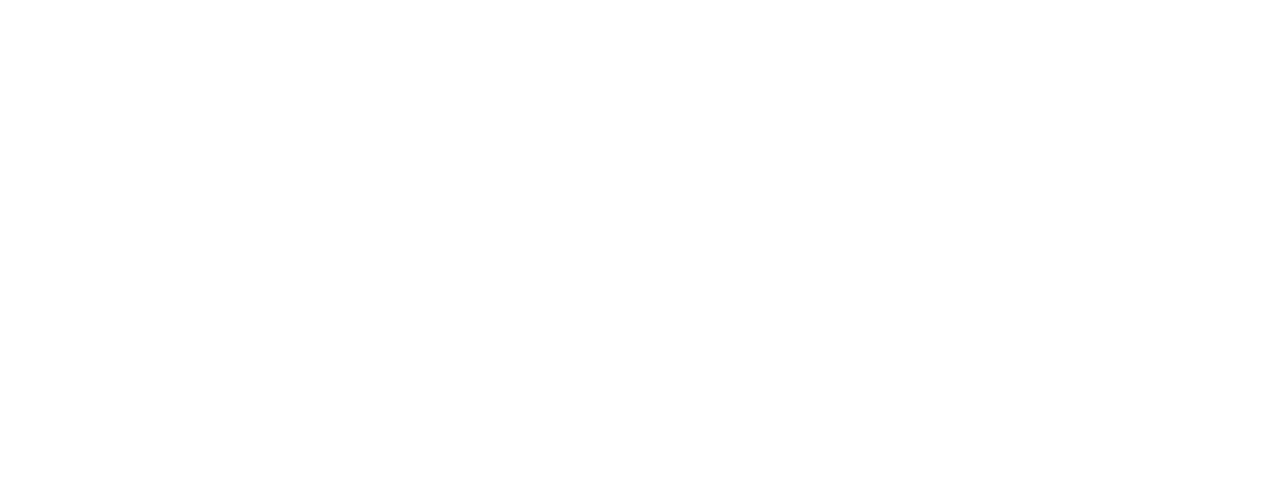
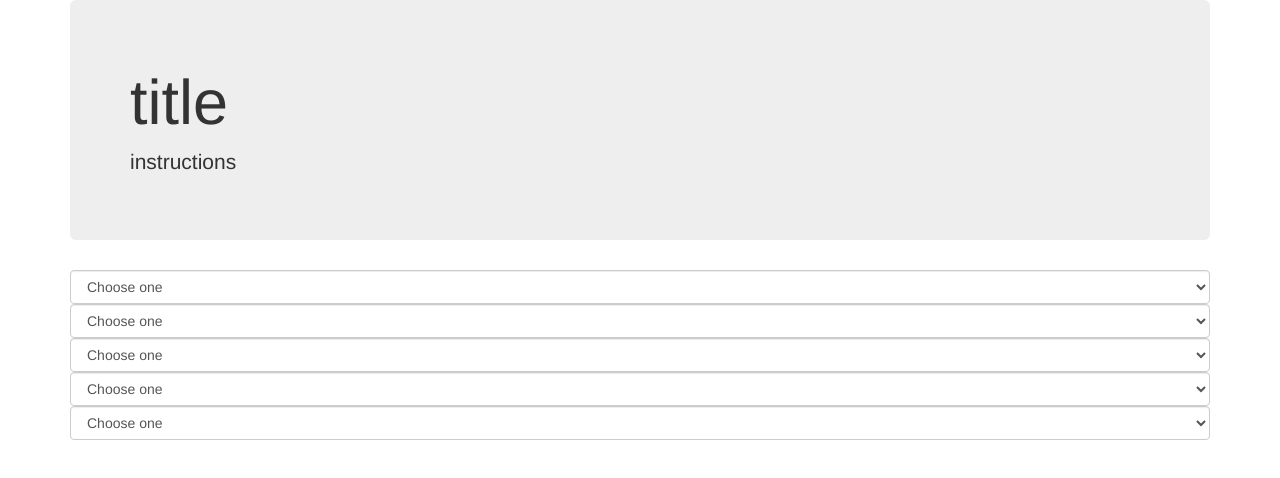
Before and after one commit to AndrewDevlin/Track, a plain HTML site: page index.html in a window 1280 px wide. Drawn offline with Linux system fonts and the light colour scheme.

Commit message:
add a basic structure to index.html

```diff
--- a/index.html
+++ b/index.html
@@ -9,6 +9,56 @@
   </head>
 
   <body>
+    <div class="container">
+      <div class="jumbotron">
+        <h1>title</h1>
+        <p>instructions</p>
+      </div>
 
+      <select class="form-control" id="">
+        <option selected disabled>Choose one</option>
+        <option>option1</option>
+        <option>option2</option>
+        <option>option3</option>
+        <option>option4</option>
+      </select>
+
+      <select class="form-control" id="">
+        <option selected disabled>Choose one</option>
+        <option>option</option>
+        <option>option</option>
+        <option>option</option>
+        <option>option</option>
+      </select>
+
+      <select class="form-control" id="">
+        <option selected disabled>Choose one</option>
+        <option>option</option>
+        <option>option</option>
+        <option>option</option>
+        <option>option</option>
+      </select>
+
+      <select class="form-control" id="">
+        <option selected disabled>Choose one</option>
+        <option>option</option>
+        <option>option</option>
+        <option>option</option>
+        <option>option</option>
+      </select>
+
+      <select class="form-control" id="">
+        <option selected disabled>Choose one</option>
+        <option>option</option>
+        <option>option</option>
+        <option>option</option>
+        <option>option</option>
+      </select>
+
+      <div class="output">
+
+      </div>
+
+    </div>
   </body>
 </html>
```
